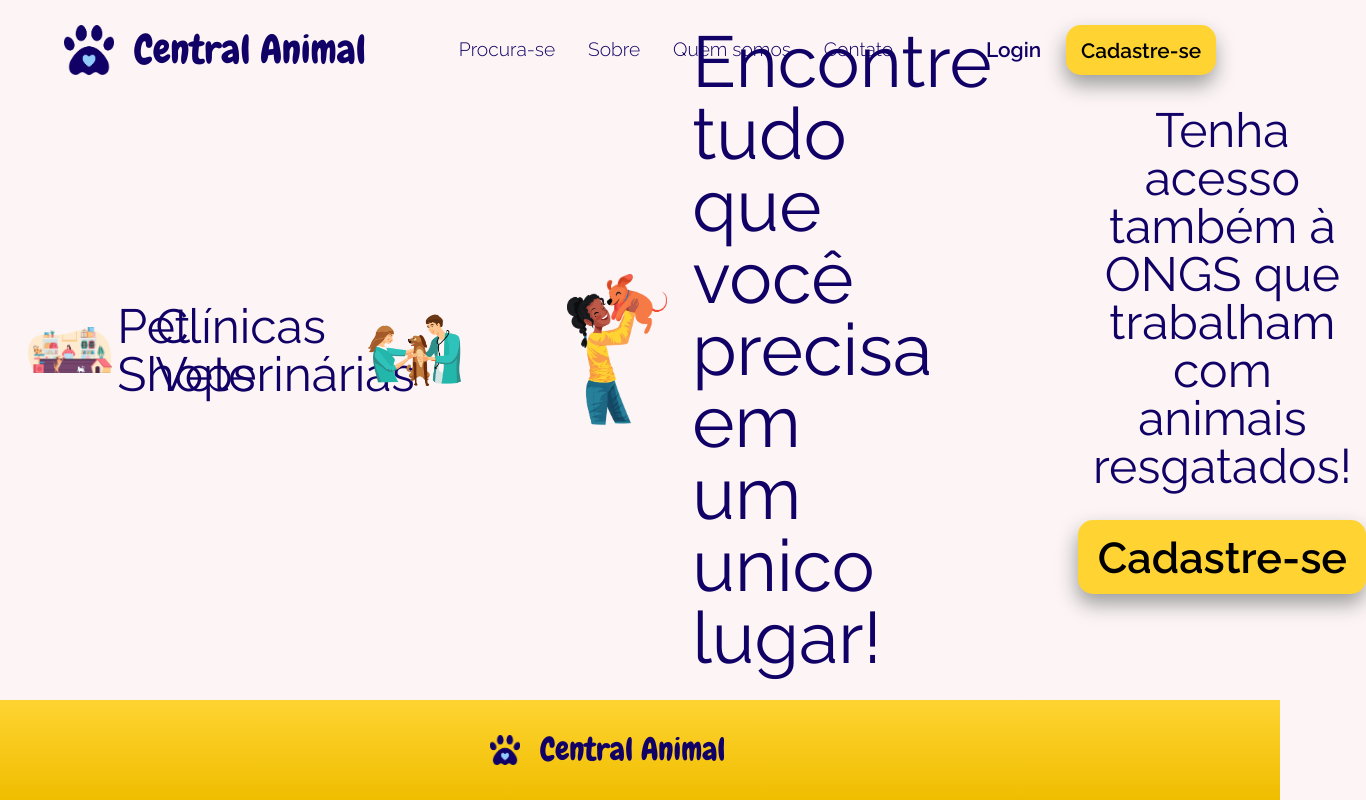
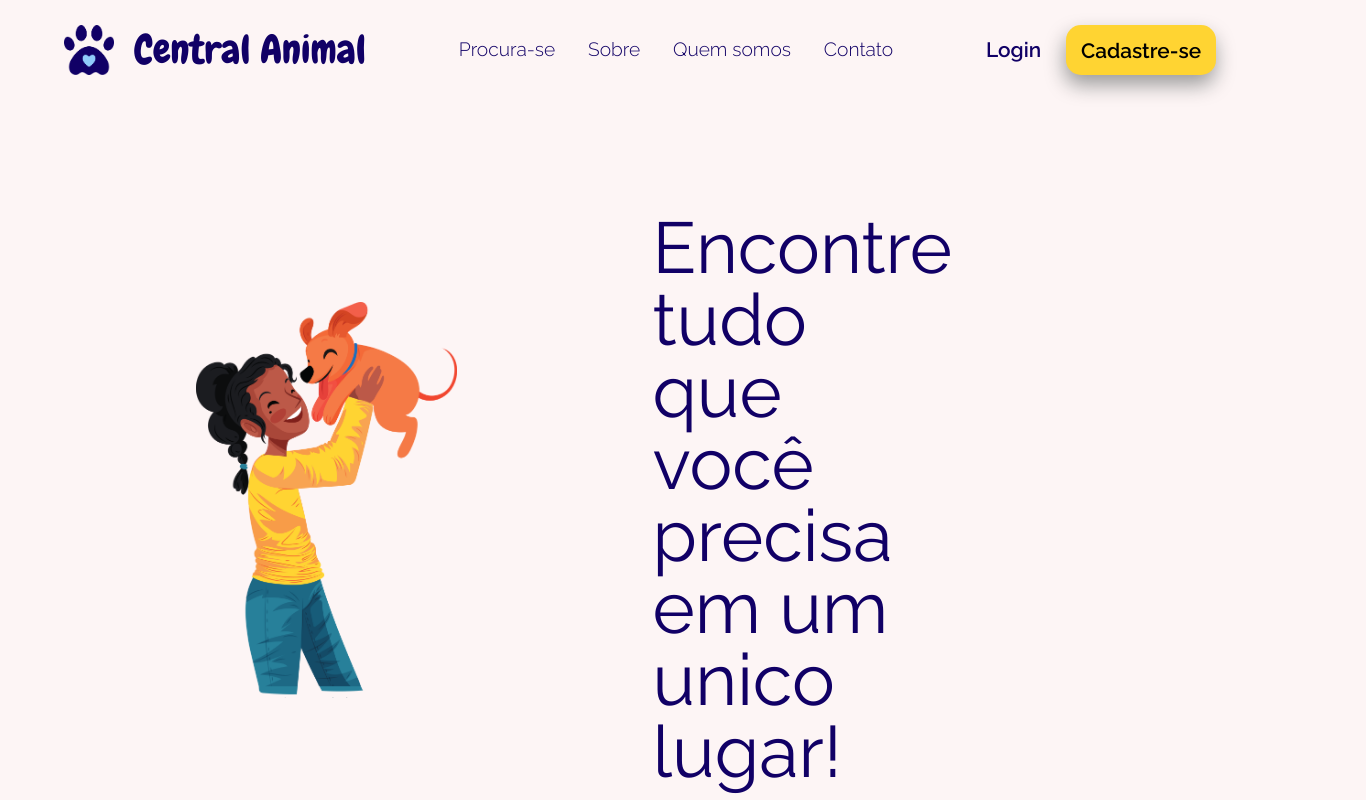
Before and after one commit to ICEI-PUC-Minas-PMV-ADS/pmv-ads-2022-1-e1-proj-web-t5-centralanimal, a plain HTML site: page src/index.html in a window 1280 px wide. Shown: the top 800 px of the page, 1366 px wide, since content can reach past the window. Drawn offline with Linux system fonts and the light colour scheme.

Commit message:
corrigindo pagina principal

```diff
--- a/src/index.html
+++ b/src/index.html
@@ -29,14 +29,15 @@
         <button class="register-button">Cadastre-se</button></a>
       </div>
     </header>
+
     <div class="page-content">
 
       <div class="pet-shop">
-        <div class="img-pet-shop">
-          <img class="png-pet-shop" src="/docs/img/pet-shops.png" />
+        <div class="img-site-info">
+          <img class="png-site-info" src="/docs/img/site-info.png" />
         </div>
-        <div class="text-pet-shop">
-          <h1 class="title-pet-shop">Pet Shops</h1>
+        <div class="text-site-info">
+          <h1 class="title-site-info">Encontre tudo que você precisa em um unico lugar!</h1>
         </div>
       </div>
 
@@ -50,11 +51,11 @@
       </div>
 
       <div class="pet-shop">
-        <div class="img-site-info">
-          <img class="png-site-info" src="/docs/img/site-info.png" />
+        <div class="img-pet-shop">
+          <img class="png-pet-shop" src="/docs/img/pet-shops.png" />
         </div>
-        <div class="text-site-info">
-          <h1 class="title-site-info">Encontre tudo que você precisa em um unico lugar!</h1>
+        <div class="text-pet-shop">
+          <h1 class="title-pet-shop">Pet Shops</h1>
         </div>
       </div>
 
@@ -64,14 +65,14 @@
           <button class="register-button-ong">Cadastre-se</button>
         </div>
       </div>
+
     </div>
 
-    <footer>
+    <footer class="footer">
       <div class="footer-content">
         <img class="footer-logo-img" src="/docs/img/logo.png" alt="" />
         <h1 class="footer-logo-title">Central Animal</h1>
       </div>
-
     </footer>
   </body>
 </html>
--- a/src/styles.css
+++ b/src/styles.css
@@ -85,12 +85,6 @@ header {
   cursor: pointer;
 }
 
-.page-content {
-  display: flex;
-  justify-content: center;
-  align-items: center;
-  height: calc(100vh - 100px);
-}
 .pet-shop{
   display: flex;
   justify-content: center;
```
